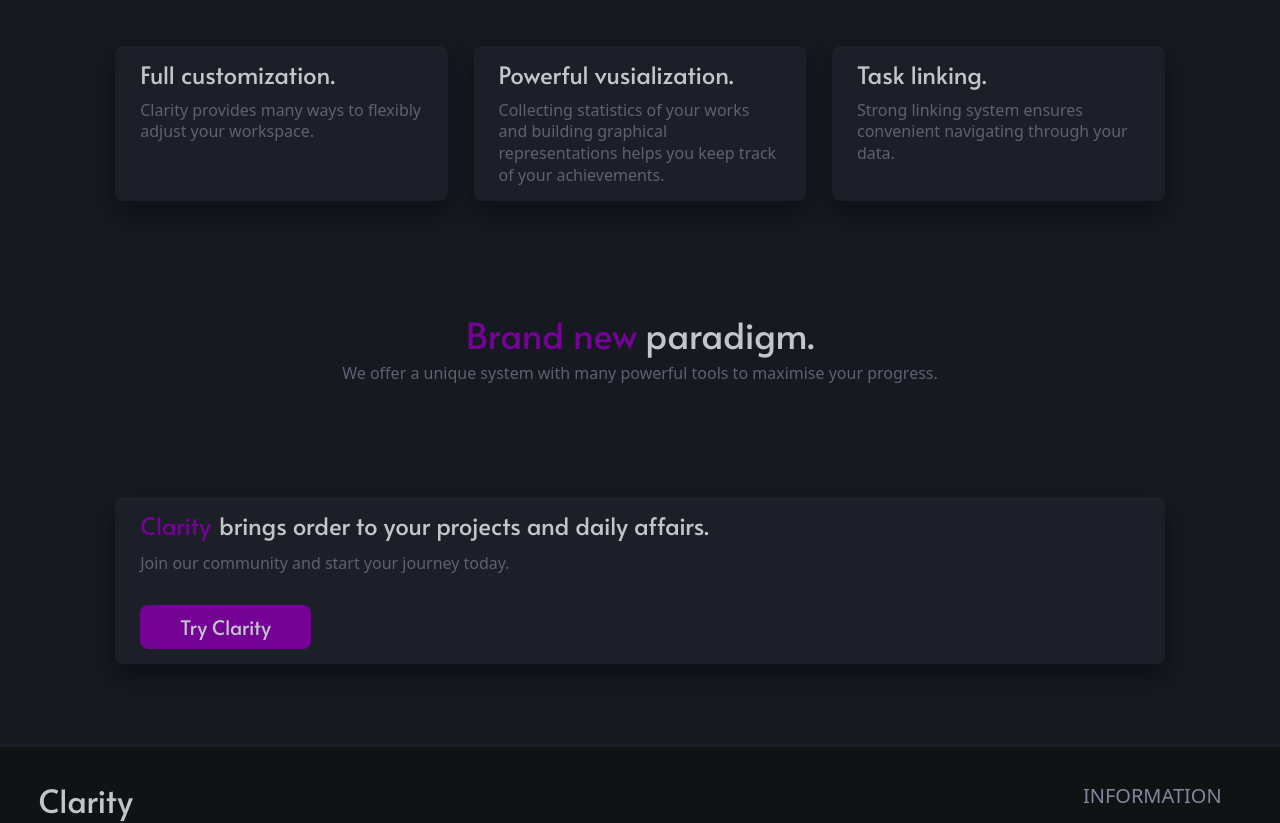
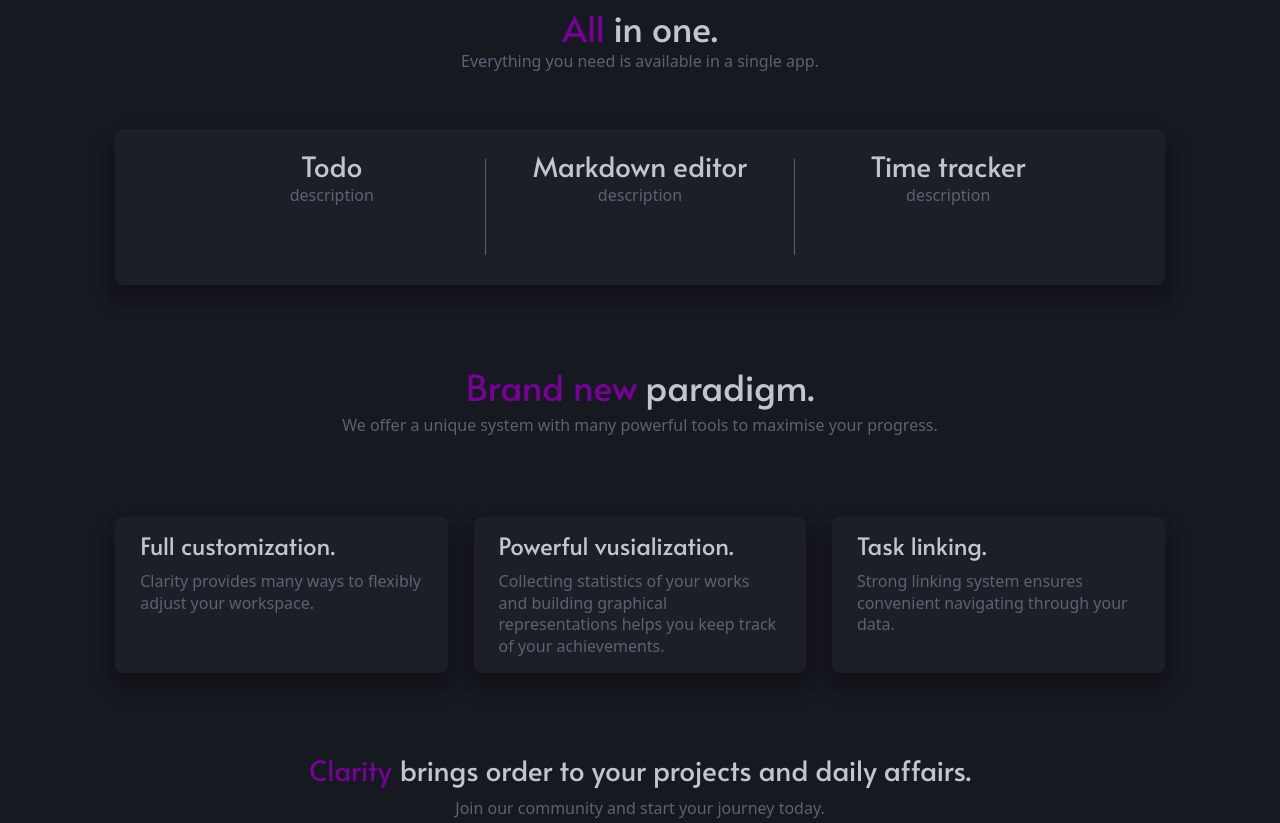
Before and after one commit to itmosha/clarity-website, a React (Create React App) app in the folder todo_frontend/: page / in a window 1280 px wide. Shown: the part 486-1309 px from the top of the page. Built offline with nearby package versions, Linux system fonts and the light colour scheme.

Commit message:
changed: final index page design (no animations and icons)

```diff
--- a/todo_frontend/package.json
+++ b/todo_frontend/package.json
@@ -16,6 +16,7 @@
     "@types/react": "^18.0.27",
     "@types/react-dom": "^18.0.10",
     "@types/react-no-ssr": "^1.1.3",
+    "embla-carousel-react": "^7.0.9",
     "env-cmd": "^10.1.0",
     "formik": "^2.2.9",
     "framer-motion": "^9.0.2",
--- /dev/null
+++ b/todo_frontend/src/components/IndexAllInOneCard.tsx
@@ -0,0 +1,21 @@
+import React from 'react';
+import { Box, Heading, Text } from '@chakra-ui/react';
+
+
+type AllInOneCard = {
+    heading: string,
+    description: string
+}
+
+const IndexAllInOneCard: React.FC<AllInOneCard> = (props) => {
+    const { heading, description } = props;
+
+    return (
+        <Box px={'20px'} w={'24vw'}>
+            <Heading fontWeight={'500'} fontSize={'1.75rem'} textColor={'#C2C6CA'}>{ heading }</Heading>
+            <Text textColor={'#5E6172'}>{ description }</Text>
+        </Box>
+    );
+}
+
+export default IndexAllInOneCard;
--- /dev/null
+++ b/todo_frontend/src/components/ItemsByIndex.tsx
@@ -0,0 +1,5 @@
+export const headings: string[] = ['Todo', 'Markdown editor', 'Time tracker'];
+
+const headingByIndex = (index: number): string => headings[index % headings.length];
+
+export default headingByIndex;
--- a/todo_frontend/src/pages/IndexPage.tsx
+++ b/todo_frontend/src/pages/IndexPage.tsx
@@ -1,12 +1,24 @@
 import React from 'react';
 import IndexPageCard from '../components/IndexPageCard';
 import BasicLayout from '../components/BasicLayout';
-import { Box, Heading, Text, Flex, Button, Link, Image, UnorderedList, ListItem } from '@chakra-ui/react';
+import { EmblaOptionsType } from 'embla-carousel-react';
+import { Box, Heading, Text, Flex, Button, Link, Image, UnorderedList, ListItem, Divider } from '@chakra-ui/react';
+import IndexAllInOneCard from '../components/IndexAllInOneCard';
+
+
+const OPTIONS: EmblaOptionsType = {};
+const SLIDE_COUNT = 3
+const SLIDES = Array.from(Array(SLIDE_COUNT).keys());
 
 function IndexPage() {
     return (
         <BasicLayout>
-            <Flex my={'2vh'} minH={'30vh'} px={'5vw'} justify={'space-between'} mx={'9vw'}>
+            <Flex
+                minH={'30vh'}
+                m={'3vh 9vw 0vh 9vw'}
+                px={'5vw'}
+                justify={'space-between'}
+            >
                 <Box w={'45vw'}>
                     <Flex mt={'6vh'}>
                         <Heading
@@ -58,25 +70,37 @@
                     <Image src={'crystal.png'} h={'44vh'}/>
                 </Box>
             </Flex>
-            <Flex gap={'2vw'} mt={'7vh'} mx={'9vw'}>
-                <IndexPageCard
-                    title={'Full customization.'}
-                    description={'Clarity provides many ways to flexibly adjust your workspace.'}
-                />
-                <IndexPageCard
-                    title={'Powerful vusialization.'}
-                    description={'Collecting statistics of your works and building graphical representations helps you keep track of your achievements.'}
-                />
-                <IndexPageCard
-                    title={'Task linking.'}
-                    description={'Strong linking system ensures convenient navigating through your data.'}
-                />
-            </Flex>
+            <Box
+                m={'1vh 9vw 7vh 9vw !important'}
+                textAlign={'center'}
+            >
+                <Flex justify={'center'}>
+                    <Heading textColor={'#730295'} fontWeight={'500'}>All</Heading>
+                    <Heading textColor={'#C2C6CA'} fontWeight={'500'} pl={'0.5rem'}>in one.</Heading>
+                </Flex>
+                <Text textColor={'#5E6172'}>Everything you need is available in a single app. </Text>
+            </Box>
+            <Box
+                m={'5vh 9vw 10vh 9vw !important'}
+                p={'20px 30px'}
+                bgColor={'#1C1F27'}
+                rounded={'0.5rem'}
+                boxShadow={'0 12px 20px 3px rgba(0, 0, 0, .3)'}
+                textAlign={'center'}
+            >
+                <Flex justify={'center'}>
+                    <IndexAllInOneCard heading='Todo' description='description' />
+                    <Divider orientation={'vertical'} my={'10px'} height={'12vh'} borderColor={'#83869C'}/>
+                    <IndexAllInOneCard heading='Markdown editor' description='description' />
+                    <Divider orientation={'vertical'} my={'10px'} height={'12vh'} borderColor={'#83869C'}/>
+                    <IndexAllInOneCard heading='Time tracker' description='description' />
+                </Flex>
+            </Box>
             <Box
                 mx={'9vw'}
                 maxW={'82vw'}
                 p={'0 !important'}
-                my={'14vh'}
+                my={'10vh'}
                 textAlign={'center'}
             >
                 <Flex justifyContent={'center'}>
@@ -100,14 +124,26 @@
                     We offer a unique system with many powerful tools to maximise your progress.
                 </Text>
             </Box>
-            <Box bgColor={'#1C1F27'} maxW={'82vw'} mx={'9vw'} my={'10vh'} rounded={'0.5rem'}
-                boxShadow={'0 12px 20px 3px rgba(0, 0, 0, .3)'} position={'relative'} p={'15px 25px'}
-            >
-                <Flex pb={'10px'}>
+            <Flex gap={'2vw'} my={'10vh'} mx={'9vw'}>
+                <IndexPageCard
+                    title={'Full customization.'}
+                    description={'Clarity provides many ways to flexibly adjust your workspace.'}
+                />
+                <IndexPageCard
+                    title={'Powerful vusialization.'}
+                    description={'Collecting statistics of your works and building graphical representations helps you keep track of your achievements.'}
+                />
+                <IndexPageCard
+                    title={'Task linking.'}
+                    description={'Strong linking system ensures convenient navigating through your data.'}
+                />
+            </Flex>
+            <Box mx={'9vw'} my={'10vh'} textAlign={'center'}>
+                <Flex pb={'10px'} w={'82vw'} justify={'center'}>
                     <Heading
                         textColor={'#730295'}
                         fontWeight={'500'}
-                        fontSize={'1.5rem'}
+                        fontSize={'1.75rem'}
                     >
                         Clarity
                     </Heading>
@@ -115,7 +151,7 @@
                         pl={'0.5rem'}
                         textColor={'#C2C6CA'}
                         fontWeight={'500'}
-                        fontSize={'1.5rem'}
+                        fontSize={'1.75rem'}
                     >
                         brings order to your projects and daily affairs.
                     </Heading>
```
Also changed, not shown: todo_frontend/src/components/IndexCarousel.tsx (added, +71 -0 lines), todo_frontend/src/components/IndexCarouselButtons.tsx (added, +31 -0 lines).
